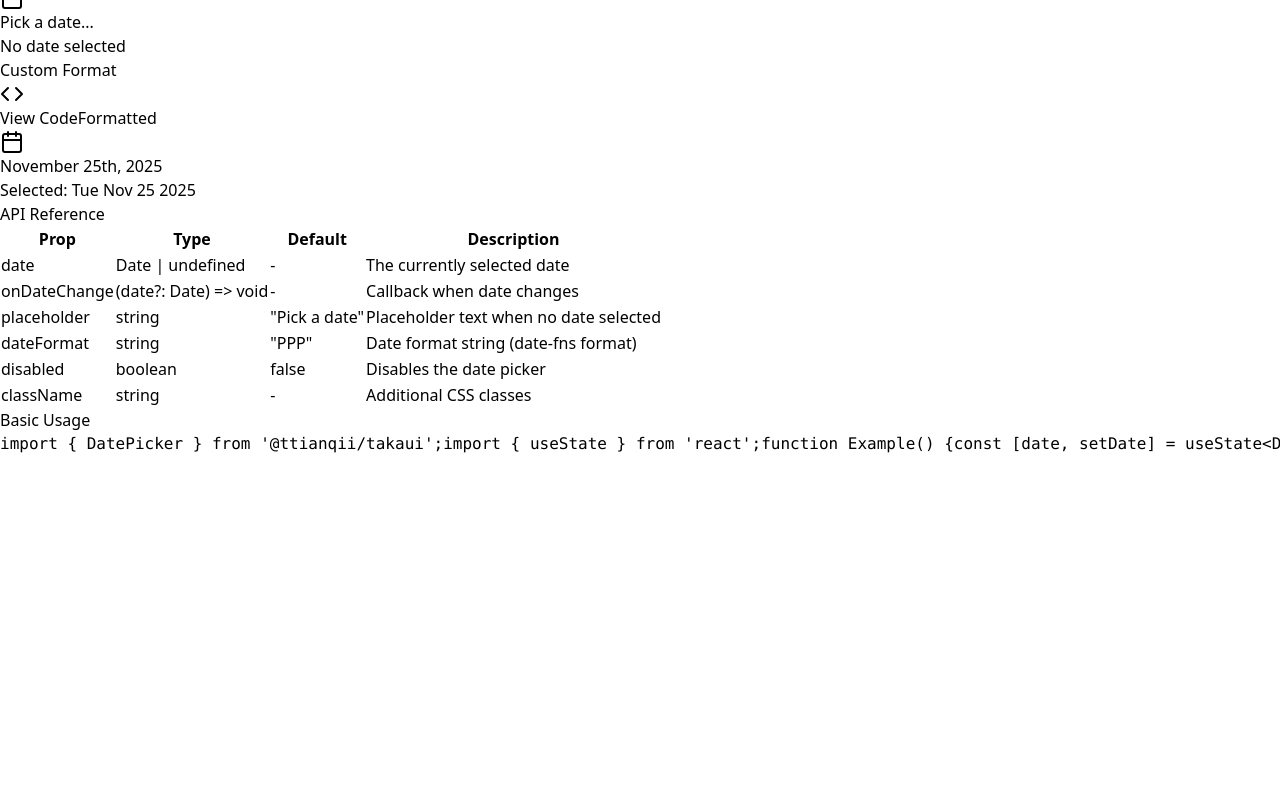
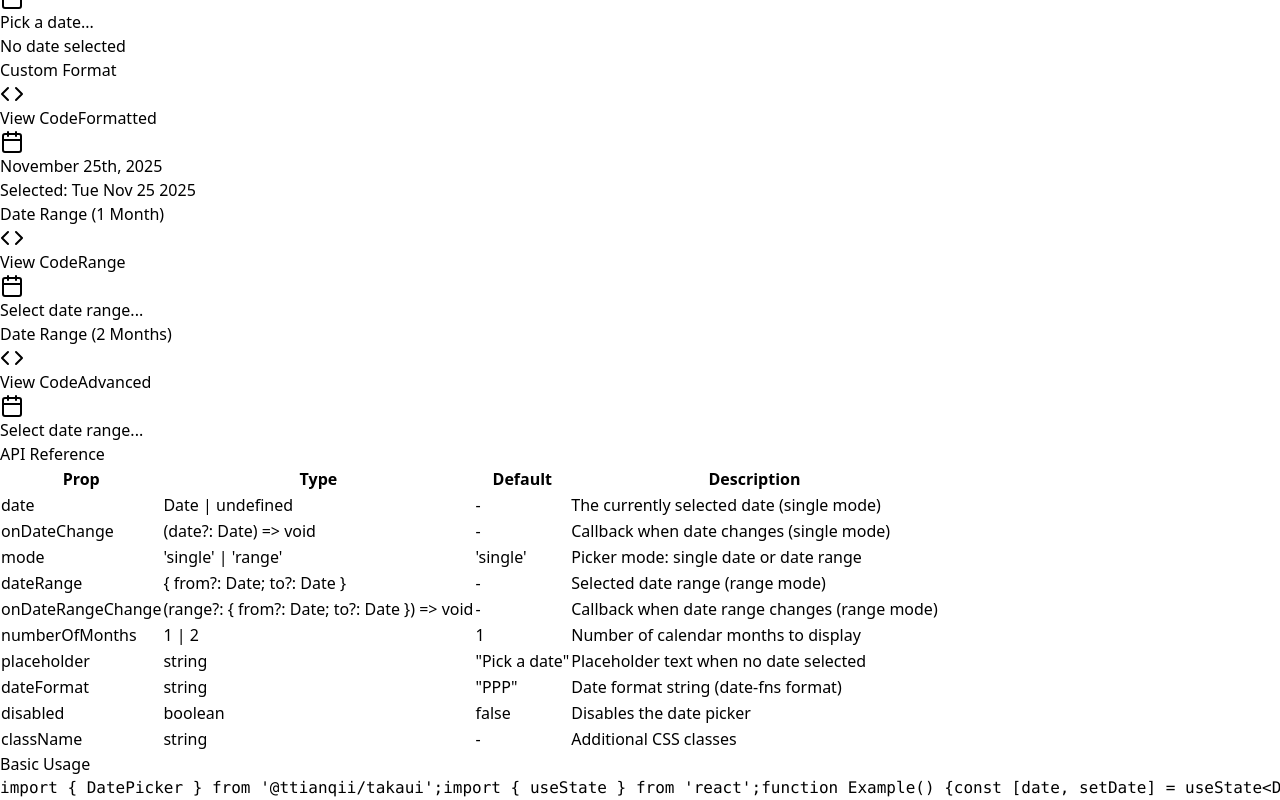
Before and after one commit to ttianqii/TakaUI, a React (Vite) app: page /datepicker in a window 1280 px wide. Shown: the part 530-1330 px from the top of the page. Before the commit the page ends 986 px from the top, so only its background shows below. Built offline with nearby package versions, Linux system fonts and the light colour scheme.

Commit message:
feat: enhance DatePicker with range selection examples and improve documentation

```diff
--- a/src/pages/DatePickerPage.tsx
+++ b/src/pages/DatePickerPage.tsx
@@ -7,11 +7,15 @@
   const [selectedDate1, setSelectedDate1] = useState<Date | undefined>(new Date());
   const [selectedDate2, setSelectedDate2] = useState<Date | undefined>();
   const [selectedDate3, setSelectedDate3] = useState<Date | undefined>(new Date());
+  const [dateRange1, setDateRange1] = useState<{ from?: Date; to?: Date } | undefined>();
+  const [dateRange2, setDateRange2] = useState<{ from?: Date; to?: Date } | undefined>();
   const [copiedInstall, setCopiedInstall] = useState(false);
   const [copiedImport, setCopiedImport] = useState(false);
   const [showCode1, setShowCode1] = useState(false);
   const [showCode2, setShowCode2] = useState(false);
   const [showCode3, setShowCode3] = useState(false);
+  const [showCode4, setShowCode4] = useState(false);
+  const [showCode5, setShowCode5] = useState(false);
 
   const copyToClipboard = (text: string, setter: (val: boolean) => void) => {
     navigator.clipboard.writeText(text);
@@ -191,6 +195,108 @@
                 </div>
               )}
             </div>
+
+            {/* Example 4: Date Range Picker (1 Month) */}
+            <div className="bg-white rounded-2xl p-8 shadow-sm border border-slate-200 hover:shadow-md transition-shadow">
+              <div className="flex items-center justify-between mb-6">
+                <h3 className="text-xl font-semibold text-slate-900">Date Range (1 Month)</h3>
+                <div className="flex items-center gap-2">
+                  <button
+                    onClick={() => setShowCode4(!showCode4)}
+                    className="flex items-center gap-2 text-sm px-3 py-1 bg-slate-100 hover:bg-slate-200 text-slate-700 rounded-lg transition-colors"
+                  >
+                    <Code className="w-4 h-4" />
+                    {showCode4 ? 'Hide' : 'View'} Code
+                  </button>
+                  <span className="text-xs px-3 py-1 bg-indigo-100 text-indigo-700 rounded-full font-medium">Range</span>
+                </div>
+              </div>
+              <DatePicker
+                mode="range"
+                dateRange={dateRange1}
+                onDateRangeChange={setDateRange1}
+                numberOfMonths={1}
+                placeholder="Select date range..."
+              />
+              {dateRange1?.from && (
+                <p className="mt-4 text-sm text-slate-600 p-3 bg-slate-50 rounded-lg">
+                  {dateRange1.to ? (
+                    <>
+                      From: <span className="font-medium">{dateRange1.from.toLocaleDateString()}</span>
+                      {' '} To: <span className="font-medium">{dateRange1.to.toLocaleDateString()}</span>
+                    </>
+                  ) : (
+                    <>Start: <span className="font-medium">{dateRange1.from.toLocaleDateString()}</span></>
+                  )}
+                </p>
+              )}
+              {showCode4 && (
+                <div className="mt-4 rounded-lg overflow-hidden border border-slate-200">
+                  <div className="bg-slate-900 text-slate-100 p-4 text-sm overflow-x-auto font-mono" style={{ lineHeight: '1.6' }}>
+                    <div><span className="text-purple-400">const</span> [<span className="text-blue-300">dateRange</span>, <span className="text-blue-300">setDateRange</span>] = <span className="text-yellow-400">useState</span>&lt;{'{'} <span className="text-blue-400">from</span>?: <span className="text-blue-400">Date</span>; <span className="text-blue-400">to</span>?: <span className="text-blue-400">Date</span> {'}'} | <span className="text-blue-400">undefined</span>&gt;();</div>
+                    <div className="my-3"></div>
+                    <div><span className="text-gray-500">&lt;</span><span className="text-green-400">DatePicker</span></div>
+                    <div className="pl-4"><span className="text-blue-400">mode</span>=<span className="text-orange-300">"range"</span></div>
+                    <div className="pl-4"><span className="text-blue-400">dateRange</span>=<span className="text-orange-300">{'{'}dateRange{'}'}</span></div>
+                    <div className="pl-4"><span className="text-blue-400">onDateRangeChange</span>=<span className="text-orange-300">{'{'}setDateRange{'}'}</span></div>
+                    <div className="pl-4"><span className="text-blue-400">numberOfMonths</span>=<span className="text-orange-300">{'{'}1{'}'}</span></div>
+                    <div className="pl-4"><span className="text-blue-400">placeholder</span>=<span className="text-green-400">"Select date range..."</span></div>
+                    <div><span className="text-gray-500">/&gt;</span></div>
+                  </div>
+                </div>
+              )}
+            </div>
+
+            {/* Example 5: Date Range Picker (2 Months) */}
+            <div className="bg-white rounded-2xl p-8 shadow-sm border border-slate-200 hover:shadow-md transition-shadow">
+              <div className="flex items-center justify-between mb-6">
+                <h3 className="text-xl font-semibold text-slate-900">Date Range (2 Months)</h3>
+                <div className="flex items-center gap-2">
+                  <button
+                    onClick={() => setShowCode5(!showCode5)}
+                    className="flex items-center gap-2 text-sm px-3 py-1 bg-slate-100 hover:bg-slate-200 text-slate-700 rounded-lg transition-colors"
+                  >
+                    <Code className="w-4 h-4" />
+                    {showCode5 ? 'Hide' : 'View'} Code
+                  </button>
+                  <span className="text-xs px-3 py-1 bg-green-100 text-green-700 rounded-full font-medium">Advanced</span>
+                </div>
+              </div>
+              <DatePicker
+                mode="range"
+                dateRange={dateRange2}
+                onDateRangeChange={setDateRange2}
+                numberOfMonths={2}
+                placeholder="Select date range..."
+              />
+              {dateRange2?.from && (
+                <p className="mt-4 text-sm text-slate-600 p-3 bg-slate-50 rounded-lg">
+                  {dateRange2.to ? (
+                    <>
+                      From: <span className="font-medium">{dateRange2.from.toLocaleDateString()}</span>
+                      {' '} To: <span className="font-medium">{dateRange2.to.toLocaleDateString()}</span>
+                    </>
+                  ) : (
+                    <>Start: <span className="font-medium">{dateRange2.from.toLocaleDateString()}</span></>
+                  )}
+                </p>
+              )}
+              {showCode5 && (
+                <div className="mt-4 rounded-lg overflow-hidden border border-slate-200">
+                  <div className="bg-slate-900 text-slate-100 p-4 text-sm overflow-x-auto font-mono" style={{ lineHeight: '1.6' }}>
+                    <div><span className="text-purple-400">const</span> [<span className="text-blue-300">dateRange</span>, <span className="text-blue-300">setDateRange</span>] = <span className="text-yellow-400">useState</span>&lt;{'{'} <span className="text-blue-400">from</span>?: <span className="text-blue-400">Date</span>; <span className="text-blue-400">to</span>?: <span className="text-blue-400">Date</span> {'}'} | <span className="text-blue-400">undefined</span>&gt;();</div>
+                    <div className="my-3"></div>
+                    <div><span className="text-gray-500">&lt;</span><span className="text-green-400">DatePicker</span></div>
+                    <div className="pl-4"><span className="text-blue-400">mode</span>=<span className="text-orange-300">"range"</span></div>
+                    <div className="pl-4"><span className="text-blue-400">dateRange</span>=<span className="text-orange-300">{'{'}dateRange{'}'}</span></div>
+                    <div className="pl-4"><span className="text-blue-400">onDateRangeChange</span>=<span className="text-orange-300">{'{'}setDateRange{'}'}</span></div>
+                    <div className="pl-4"><span className="text-blue-400">numberOfMonths</span>=<span className="text-orange-300">{'{'}2{'}'}</span></div>
+                    <div className="pl-4"><span className="text-blue-400">placeholder</span>=<span className="text-green-400">"Select date range..."</span></div>
+                    <div><span className="text-gray-500">/&gt;</span></div>
+                  </div>
+                </div>
+              )}
+            </div>
           </div>
         </div>
 
@@ -212,13 +318,37 @@
                   <td className="py-3 px-4 font-mono text-purple-600">date</td>
                   <td className="py-3 px-4 text-slate-600">Date | undefined</td>
                   <td className="py-3 px-4 text-slate-500">-</td>
-                  <td className="py-3 px-4 text-slate-600">The currently selected date</td>
+                  <td className="py-3 px-4 text-slate-600">The currently selected date (single mode)</td>
                 </tr>
                 <tr className="border-b border-slate-100">
                   <td className="py-3 px-4 font-mono text-purple-600">onDateChange</td>
                   <td className="py-3 px-4 text-slate-600">(date?: Date) =&gt; void</td>
                   <td className="py-3 px-4 text-slate-500">-</td>
-                  <td className="py-3 px-4 text-slate-600">Callback when date changes</td>
+                  <td className="py-3 px-4 text-slate-600">Callback when date changes (single mode)</td>
+                </tr>
+                <tr className="border-b border-slate-100">
+                  <td className="py-3 px-4 font-mono text-purple-600">mode</td>
+                  <td className="py-3 px-4 text-slate-600">'single' | 'range'</td>
+                  <td className="py-3 px-4 text-slate-500">'single'</td>
+                  <td className="py-3 px-4 text-slate-600">Picker mode: single date or date range</td>
+                </tr>
+                <tr className="border-b border-slate-100">
+                  <td className="py-3 px-4 font-mono text-purple-600">dateRange</td>
+                  <td className="py-3 px-4 text-slate-600">{'{'} from?: Date; to?: Date {'}'}</td>
+                  <td className="py-3 px-4 text-slate-500">-</td>
+                  <td className="py-3 px-4 text-slate-600">Selected date range (range mode)</td>
+                </tr>
+                <tr className="border-b border-slate-100">
+                  <td className="py-3 px-4 font-mono text-purple-600">onDateRangeChange</td>
+                  <td className="py-3 px-4 text-slate-600">(range?: {'{'} from?: Date; to?: Date {'}'}) =&gt; void</td>
+                  <td className="py-3 px-4 text-slate-500">-</td>
+                  <td className="py-3 px-4 text-slate-600">Callback when date range changes (range mode)</td>
+                </tr>
+                <tr className="border-b border-slate-100">
+                  <td className="py-3 px-4 font-mono text-purple-600">numberOfMonths</td>
+                  <td className="py-3 px-4 text-slate-600">1 | 2</td>
+                  <td className="py-3 px-4 text-slate-500">1</td>
+                  <td className="py-3 px-4 text-slate-600">Number of calendar months to display</td>
                 </tr>
                 <tr className="border-b border-slate-100">
                   <td className="py-3 px-4 font-mono text-purple-600">placeholder</td>
```
Also changed, not shown: src/components/DatePicker.tsx (+4 -4 lines).
